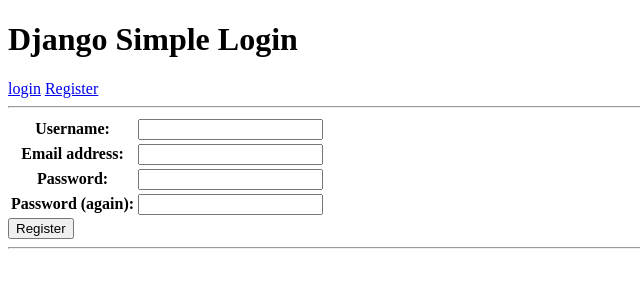
After one commit to ankurbelbase/DjangoLogin, a Django app: page /register/ in a window 1280 px wide. The commit adds this page. Shown: the top 300 px of the page, without its empty margins (0-640 px from the left). Run offline with Django 3.2, Linux system fonts and the light colour scheme.

Commit message:
register

```diff
--- /dev/null
+++ b/login/forms.py
@@ -0,0 +1,23 @@
+from django import forms
+from django.contrib.auth.models import User
+from django.utils.translation import ugettext_lazy as _
+
+class RegistrationForm(forms.Form):
+
+    username = forms.RegexField(regex=r'^\w+$', widget=forms.TextInput(attrs=dict(required=True, max_length=30)), label=_("Username"), error_messages={ 'invalid': _("This value must contain only letters, numbers and underscores.") })
+    email = forms.EmailField(widget=forms.TextInput(attrs=dict(required=True, max_length=30)), label=_("Email address"))
+    password1 = forms.CharField(widget=forms.PasswordInput(attrs=dict(required=True, max_length=30, render_value=False)), label=_("Password"))
+    password2 = forms.CharField(widget=forms.PasswordInput(attrs=dict(required=True, max_length=30, render_value=False)), label=_("Password (again)"))
+
+    def clean_username(self):
+        try:
+            user = User.objects.get(username__iexact=self.cleaned_data['username'])
+        except User.DoesNotExist:
+            return self.cleaned_data['username']
+        raise forms.ValidationError(_("The username already exists. Please try another one."))
+
+    def clean(self):
+        if 'password1' in self.cleaned_data and 'password2' in self.cleaned_data:
+            if self.cleaned_data['password1'] != self.cleaned_data['password2']:
+                raise forms.ValidationError(_("The two password fields did not match."))
+        return self.cleaned_data
--- a/login/urls.py
+++ b/login/urls.py
@@ -2,9 +2,11 @@
 from django.contrib import admin
 from django.contrib.auth import views as auth_views
 from django.views.generic.base import TemplateView
-
+from .views import *
 urlpatterns = [
     url(r'^$', TemplateView.as_view(template_name='home.html'), name='home'),
     url(r'^login/$', auth_views.login, {'template_name': 'login.html'}, name='login'),
     url(r'^logout/$', auth_views.logout, {'template_name': 'logged_out.html'}, name='logout'),
+    url(r'^register/$', register, name='register'),
+    url(r'^register/success/$', register_success),
 ]
--- /dev/null
+++ b/login/views.py
@@ -0,0 +1,34 @@
+from login.forms import *
+from django.contrib.auth.decorators import login_required
+from django.contrib.auth import logout
+from django.views.decorators.csrf import csrf_protect
+from django.shortcuts import render_to_response
+from django.http import HttpResponseRedirect
+from django.template import RequestContext
+
+@csrf_protect
+def register(request):
+    if request.method == 'POST':
+        form = RegistrationForm(request.POST)
+        if form.is_valid():
+            user = User.objects.create_user(
+            username=form.cleaned_data['username'],
+            password=form.cleaned_data['password1'],
+            email=form.cleaned_data['email']
+            )
+            return HttpResponseRedirect('/register/success/')
+    else:
+        form = RegistrationForm()
+    variables = RequestContext(request, {
+    'form': form
+    })
+
+    return render_to_response(
+    'registration/register.html',
+    variables,
+    )
+
+def register_success(request):
+    return render_to_response(
+    'registration/success.html',
+    )
--- a/templates/base.html
+++ b/templates/base.html
@@ -12,6 +12,7 @@
       <a href="{% url 'logout' %}">logout</a>
     {% else %}
       <a href="{% url 'login' %}">login</a>
+      <a href="{% url 'register' %}">Register</a>
     {% endif %}
   </header>
   <hr>
--- /dev/null
+++ b/templates/registration/register.html
@@ -0,0 +1,12 @@
+{% extends "base.html" %}
+{% block title %}User Registration{% endblock %}
+{% block head %}User Registration{% endblock %}
+{% block content %}
+    <form method="post" action=".">{% csrf_token %}
+        <table border="0">
+            {{ form.as_table }}
+        </table>
+        <input type="submit" value="Register" />
+    </form>
+
+{% endblock %}
```
Also changed, not shown: templates/registration/success.html (added, +9 -0 lines).
